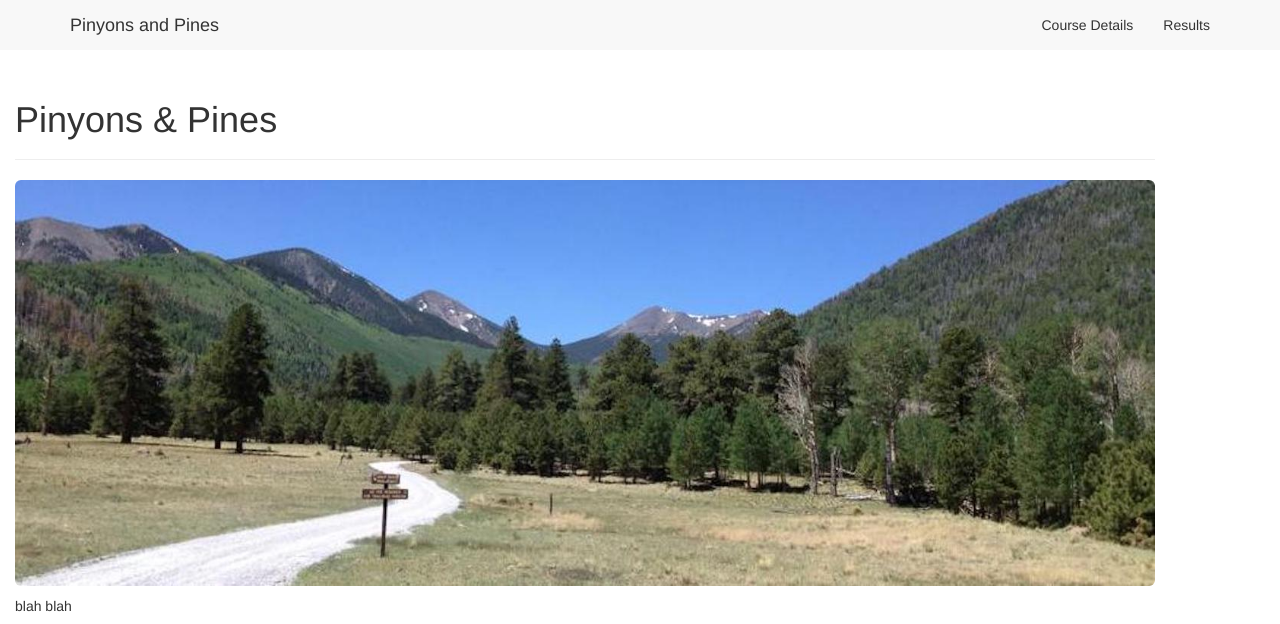
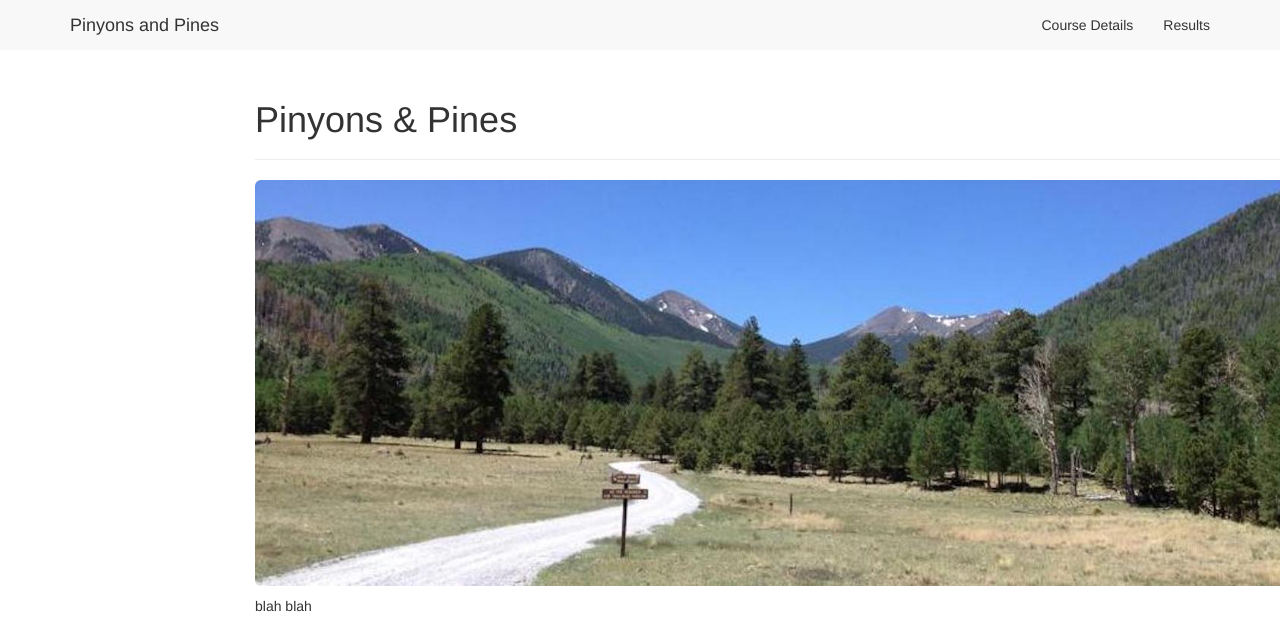
Before and after one commit to dcernst/PinyonsPines, a Jekyll site: the page built from index.md, in a window 1280 px wide and 1391 px high. Shown: the top 624 px of the window. Built offline with Jekyll 4.4.1, drawn with Linux system fonts in a browser that asks for light colours; nearby versions of some CDN libraries; grey boxes are pictures that could not be loaded.

Commit message:
Update to css

```diff
--- a/css/extra.css
+++ b/css/extra.css
@@ -1,6 +1,12 @@
 body {
-    max-width: 950px;
+    max-width: 800px;
+    margin: 0 auto;
 }
+
+/* .container-fluid {
+  max-width: 980px;
+  margin: 0 auto;
+} */
 
 .post-meta {
   font-size: small-font-size;
```
